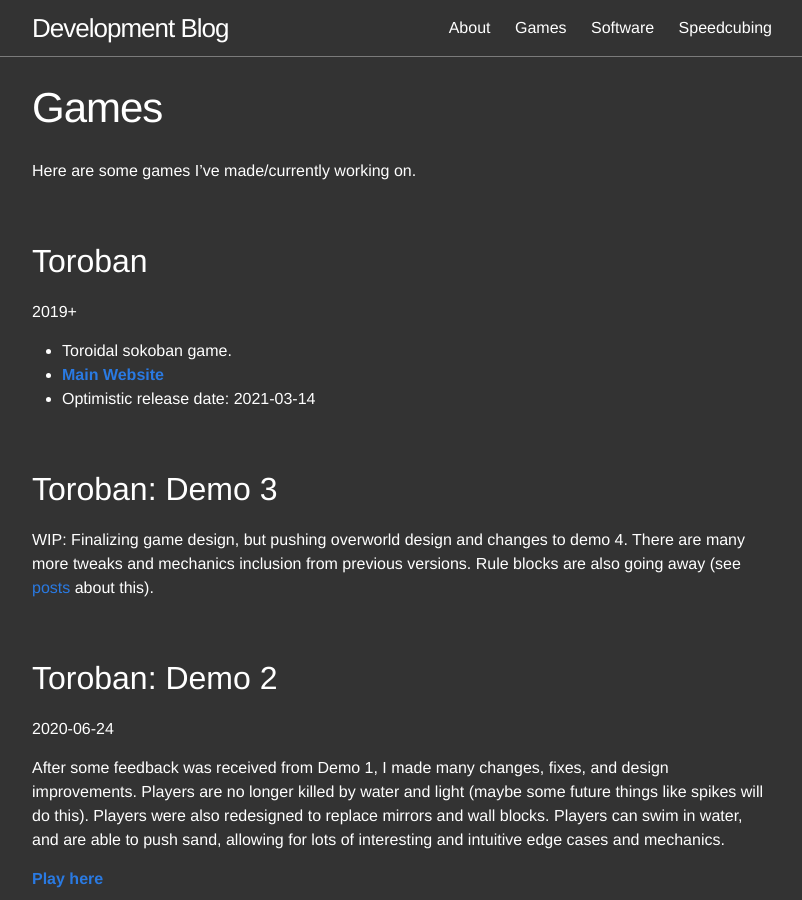
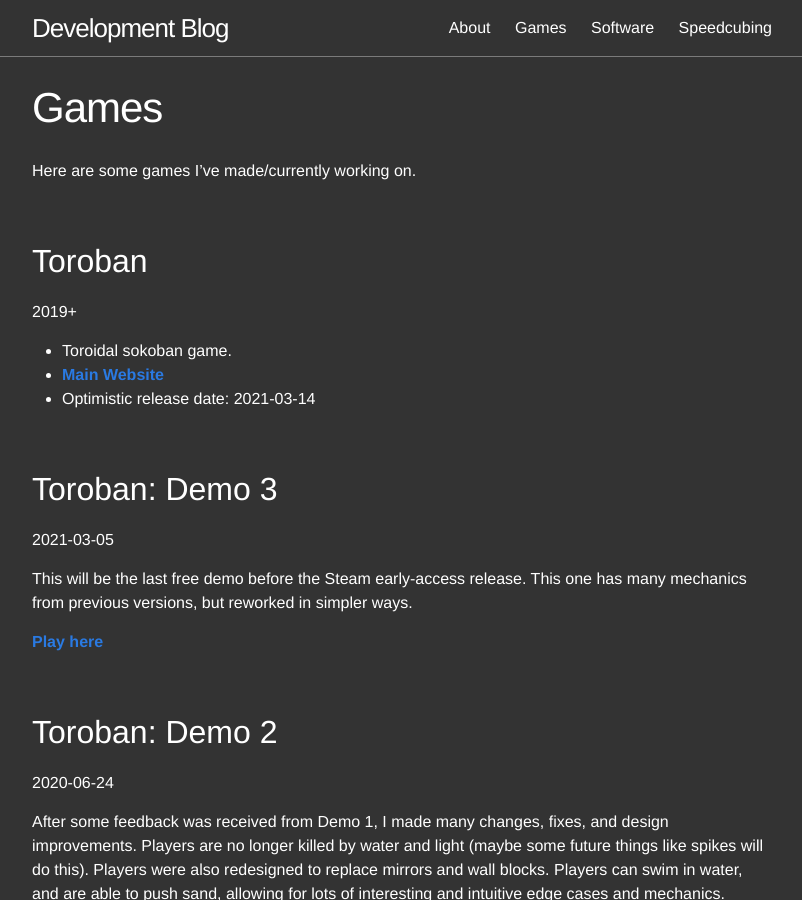
Before and after one commit to ayebear/ayebear-website, a Jekyll site: the page built from games.md, in a window 1280 px wide and 900 px high. Shown: the whole window, without its empty margins (238-1040 px from the left). Built offline with Jekyll 4.4.1, drawn with Linux system fonts in a browser that asks for light colours.

Commit message:
Posted Toroban demo 3 link

```diff
--- a/games.md
+++ b/games.md
@@ -20,7 +20,13 @@
 
 ## Toroban: Demo 3
 
-WIP: Finalizing game design, but pushing overworld design and changes to demo 4. There are many more tweaks and mechanics inclusion from previous versions. Rule blocks are also going away (see [posts](https://ayebear.com/gamedev/2020/10/17/toroban.html) about this).
+2021-03-05
+
+This will be the last free demo before the Steam early-access release. This one has many mechanics from previous versions, but reworked in simpler ways.
+
+<!-- [![Toroban Demo 3]({{ site.url }}/data/demo3.gif)](https://toroban.com/demo3/) -->
+
+**[Play here](https://toroban.com/demo3/)**
 
 <br>
 
```
